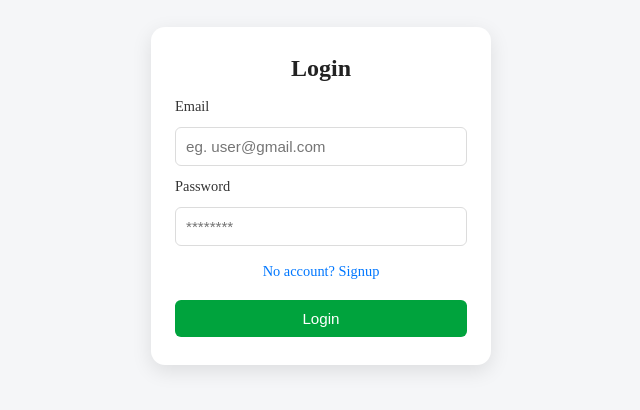
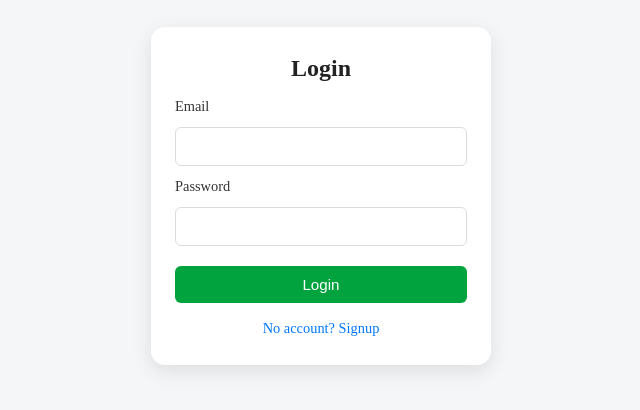
Before and after one commit to joyagergess/CookSmart-Client, a React (Vite) app: page /login in a window 1280 px wide. Shown: the part 204-614 px from the top of the page, without its empty margins (319-959 px from the left). Built offline with nearby package versions, Linux system fonts and the light colour scheme.

Commit message:
Added AuthContext to authorize

```diff
--- a/src/App.tsx
+++ b/src/App.tsx
@@ -1,7 +1,9 @@
-import { BrowserRouter, Routes, Route } from "react-router-dom";
+import {  Routes, Route } from "react-router-dom";
 import LandingPage from "./pages/LandingPage";
 import Login from "./pages/Login";
 import Signup from "./pages/Signup";
+import Dashboard from "./pages/Dashboard";
+
 
 export default function App() {
   return (
@@ -10,6 +12,8 @@ export default function App() {
         <Route path="/" element={<LandingPage />} />
         <Route path="/login" element={<Login />} />
         <Route path="/signup" element={<Signup />} />
+        <Route path="/dashboard" element={<Dashboard />} />
+
       </Routes>
 
   );
--- /dev/null
+++ b/src/api/axios.ts
@@ -0,0 +1,8 @@
+import axios from "axios";
+
+const api = axios.create({
+  baseURL: "http://localhost:8000/api/v0.1",
+  withCredentials: false,
+});
+
+export default api;
--- /dev/null
+++ b/src/context/AuthContext.tsx
@@ -0,0 +1,83 @@
+import { createContext, useContext, useState, useEffect } from "react";
+import type { ReactNode } from "react";
+import api from "../api/axios";
+
+interface AuthContextType {
+  token: string | null;
+  loading: boolean;
+  login: (email: string, password: string) => Promise<boolean>;
+  register: (name: string, email: string, password: string) => Promise<boolean>;
+  logout: () => void;
+}
+
+const AuthContext = createContext<AuthContextType | null>(null);
+
+export function AuthProvider({ children }: { children: ReactNode }) {
+  const [token, setToken] = useState<string | null>(localStorage.getItem("token"));
+  const [loading, setLoading] = useState(false);
+
+  useEffect(() => {
+    if (token) {
+      api.defaults.headers.common["Authorization"] = `Bearer ${token}`;
+    } else {
+      delete api.defaults.headers.common["Authorization"];
+    }
+  }, [token]);
+
+  async function login(email: string, password: string): Promise<boolean> {
+    try {
+      setLoading(true);
+      const res = await api.post("/login", { email, password });
+      const token = res.data?.payload?.token;
+
+      if (token) {
+        localStorage.setItem("token", token);
+        setToken(token);
+        return true;
+      }
+
+      return false;
+    } catch (err: any) {
+      return err.response?.status === 401 ? false : false;
+    } finally {
+      setLoading(false);
+    }
+  }
+
+  async function register(name: string, email: string, password: string): Promise<boolean> {
+    try {
+      setLoading(true);
+      const res = await api.post("/register", { name, email, password });
+      const token = res.data?.payload?.token;
+
+      if (token) {
+        localStorage.setItem("token", token);
+        setToken(token);
+        return true;
+      }
+
+      return false;
+    } catch (err: any) {
+      return err.response?.status === 422 ? false : false;
+    } finally {
+      setLoading(false);
+    }
+  }
+
+  function logout() {
+    localStorage.removeItem("token");
+    setToken(null);
+  }
+
+  return (
+    <AuthContext.Provider value={{ token, loading, login, register, logout }}>
+      {children}
+    </AuthContext.Provider>
+  );
+}
+
+export const useAuth = () => {
+  const ctx = useContext(AuthContext);
+  if (!ctx) throw new Error("useAuth must be used inside AuthProvider");
+  return ctx;
+};
--- a/src/main.tsx
+++ b/src/main.tsx
@@ -2,11 +2,14 @@ import React from "react";
 import ReactDOM from "react-dom/client";
 import App from "./App";
 import { BrowserRouter } from "react-router-dom";
+import { AuthProvider } from "./context/AuthContext";
 
 ReactDOM.createRoot(document.getElementById("root")!).render(
+   <AuthProvider>
   <React.StrictMode>
     <BrowserRouter>
       <App />
     </BrowserRouter>
   </React.StrictMode>
+   </AuthProvider>
 );
--- /dev/null
+++ b/src/pages/Dashboard.tsx
@@ -0,0 +1,5 @@
+export default function Dashboard(){
+return(
+    <h2>hello</h2>
+)
+}
--- a/src/pages/Login.tsx
+++ b/src/pages/Login.tsx
@@ -1,23 +1,57 @@
-import { Link } from "react-router-dom";
+import { useState } from "react";
+import { Link, useNavigate } from "react-router-dom";
+import { useAuth } from "../context/AuthContext";
 import styles from "../styles/Auth.module.css";
 
 export default function Login() {
+  const navigate = useNavigate();
+  const { login, loading } = useAuth();
+
+  const [email, setEmail] = useState("");
+  const [password, setPassword] = useState("");
+  const [error, setError] = useState("");
+
+  async function handleLogin() {
+    if (!email || !password) {
+      setError("Please fill in all fields.");
+      return;
+    }
+
+    if (!/^[^\s@]+@[^\s@]+\.[^\s@]+$/.test(email)) {
+      setError("Please enter a valid email.");
+      return;
+    }
+
+    setError("");
+
+    const ok = await login(email, password);
+
+    if (!ok) {
+      setError("Invalid email or password.");
+      return;
+    }
+
+    navigate("/dashboard");
+  }
+
   return (
     <div className={styles.container}>
       <div className={styles.card}>
         <h2>Login</h2>
 
+        {error && <p className={styles.error}>{error}</p>}
+
         <label>Email</label>
-        <input type="email" placeholder="eg. user@gmail.com" />
+        <input value={email} onChange={(e) => setEmail(e.target.value)} />
 
         <label>Password</label>
-        <input type="password" placeholder="********" />
+        <input type="password" value={password} onChange={(e) => setPassword(e.target.value)} />
 
-        <Link to="/signup" className={styles.switch}>
-          No account? Signup
-        </Link>
+        <button className={styles.btn} onClick={handleLogin} disabled={loading}>
+          {loading ? "Loading..." : "Login"}
+        </button>
 
-        <button className={styles.btn}>Login</button>
+        <Link to="/signup" className={styles.switch}>No account? Signup</Link>
       </div>
     </div>
   );
--- a/src/pages/Signup.tsx
+++ b/src/pages/Signup.tsx
@@ -1,29 +1,72 @@
-import { Link } from "react-router-dom";
+import { useState } from "react";
+import { Link, useNavigate } from "react-router-dom";
+import { useAuth } from "../context/AuthContext";
 import styles from "../styles/Auth.module.css";
 
 export default function Signup() {
+  const navigate = useNavigate();
+  const { register, loading } = useAuth();
+
+  const [name, setName] = useState("");
+  const [email, setEmail] = useState("");
+  const [password, setPassword] = useState("");
+
+  const [error, setError] = useState("");
+
+  async function handleSignup() {
+    if (!name || !email || !password) {
+      setError("Please fill in all fields.");
+      return;
+    }
+
+    if (name.length < 3) {
+      setError("Name must be at least 3 characters.");
+      return;
+    }
+
+    if (!/^[^\s@]+@[^\s@]+\.[^\s@]+$/.test(email)) {
+      setError("Enter a valid email address.");
+      return;
+    }
+
+    if (password.length < 6) {
+      setError("Password must be at least 6 characters.");
+      return;
+    }
+
+    setError("");
+
+    const ok = await register(name, email, password);
+
+    if (!ok) {
+      setError("Email already exists or invalid data.");
+      return;
+    }
+
+    navigate("/dashboard");
+  }
+
   return (
     <div className={styles.container}>
       <div className={styles.card}>
-        <h2>Create an Account</h2>
+        <h2>Create Account</h2>
+
+        {error && <p className={styles.error}>{error}</p>}
 
         <label>Name</label>
-        <input type="text" placeholder="Enter your name" />
+        <input value={name} onChange={(e) => setName(e.target.value)} />
 
         <label>Email</label>
-        <input type="email" placeholder="eg. user@gmail.com" />
+        <input value={email} onChange={(e) => setEmail(e.target.value)} />
 
         <label>Password</label>
-        <input type="password" placeholder="Create a password" />
+        <input type="password" value={password} onChange={(e) => setPassword(e.target.value)} />
 
-        <label>Confirm Password</label>
-        <input type="password" placeholder="Re-enter your password" />
+        <button className={styles.btn} onClick={handleSignup} disabled={loading}>
+          {loading ? "Creating..." : "Sign Up"}
+        </button>
 
-        <button className={styles.btn}>Sign Up</button>
-
-        <Link to="/login" className={styles.switch}>
-          Already have an account? Login
-        </Link>
+        <Link to="/login" className={styles.switch}>Already have an account? Login</Link>
       </div>
     </div>
   );
```
